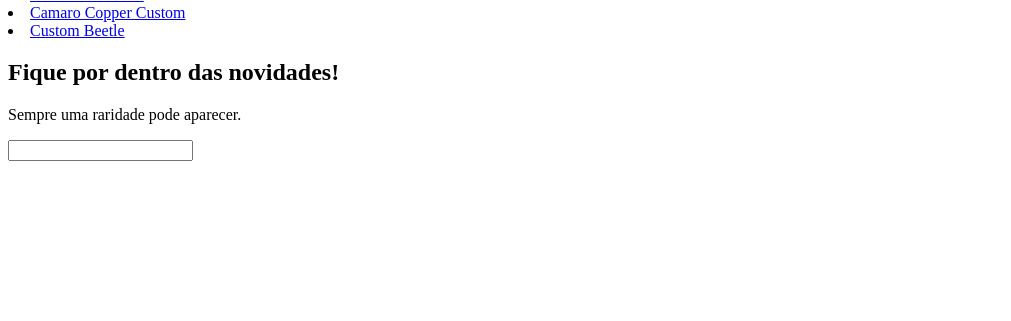
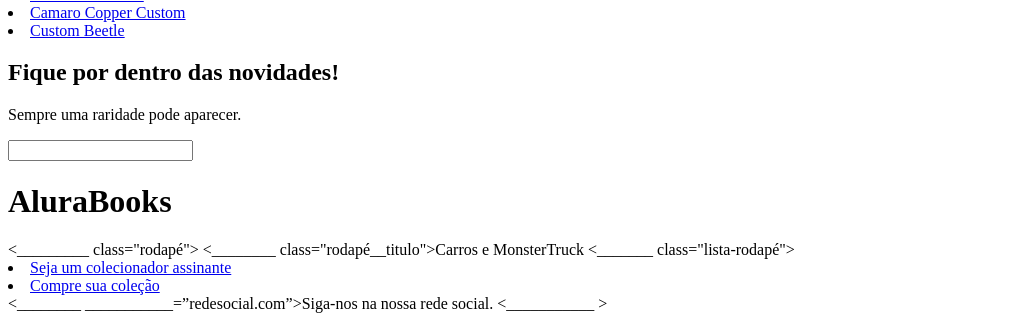
Before and after one commit to aaryyyy/sitemobilee, a plain HTML site: page index.html in a window 1280 px wide. Shown: the part 805-1126 px from the top of the page, without its empty margins (0-1011 px from the left). Before the commit the page ends 974 px from the top, so only its background shows below. Drawn offline with Linux system fonts and the light colour scheme.

Commit message:
index.html

```diff
--- a/index.html
+++ b/index.html
@@ -96,3 +96,16 @@
                 <p class="contato__texto">Sempre uma raridade pode aparecer.</p>
                 <input ________="email" ________="Cadastre seu e-mail" ________="contato__email">
             </section>
+            <h1 class="container__titulo"><b class="container__titulo--negrito">Alura</b>Books</h1>
+            <_________ class="rodapé">
+                <________  class="rodapé__titulo">Carros e MonsterTruck</________>
+                <_______ class="lista-rodapé">
+                   <li class="lista-rodapé__item">
+                        <a href="#" class="lista-rodapé__link">Seja um colecionador assinante</a>
+                    </li>
+                    <li class="lista-rodapé__item">
+                        <a href="#" class="lista-rodapé__link"> Compre sua coleção</a>
+                    </li>
+                </_______>
+                <________   ___________=”redesocial.com”>Siga-nos na nossa rede social.</_______>
+        <___________ >
```
